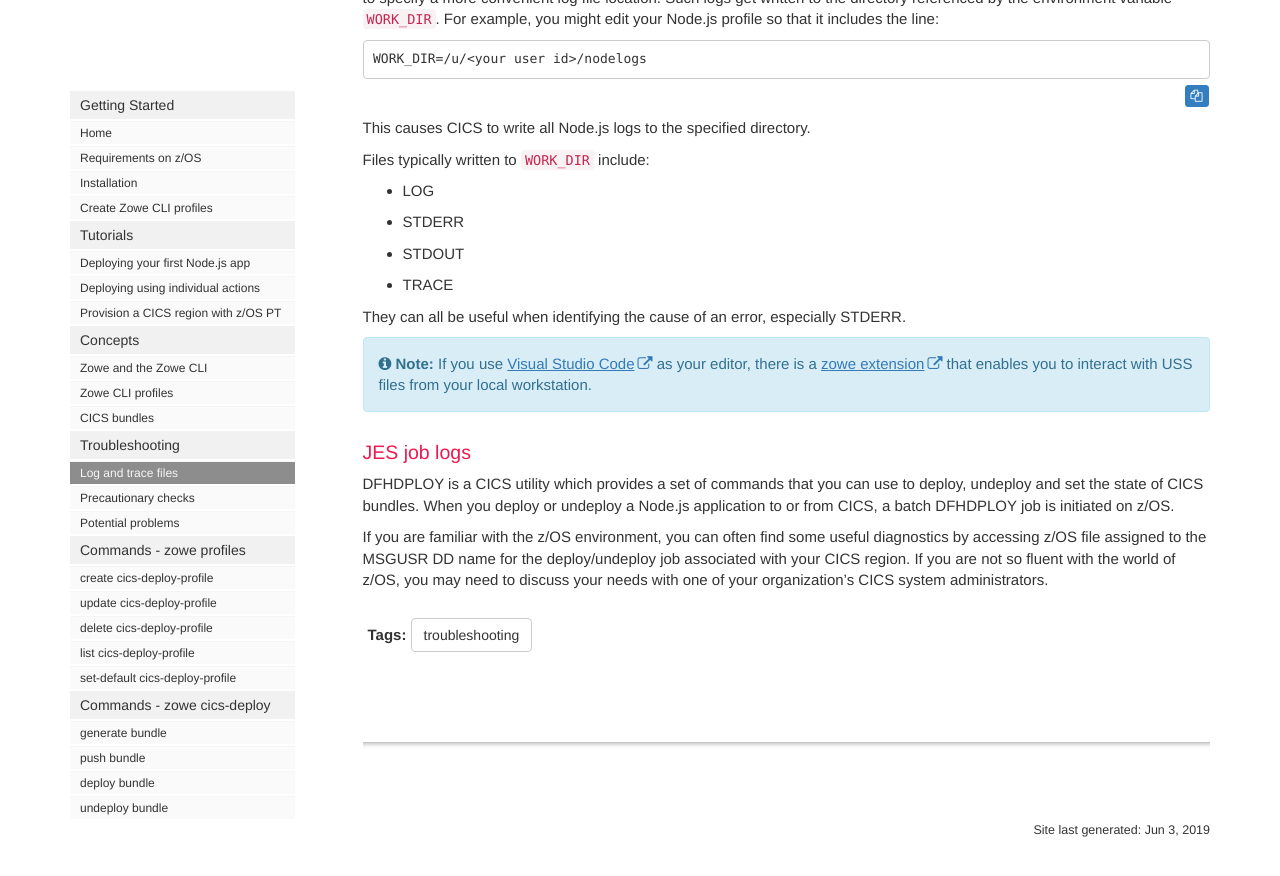
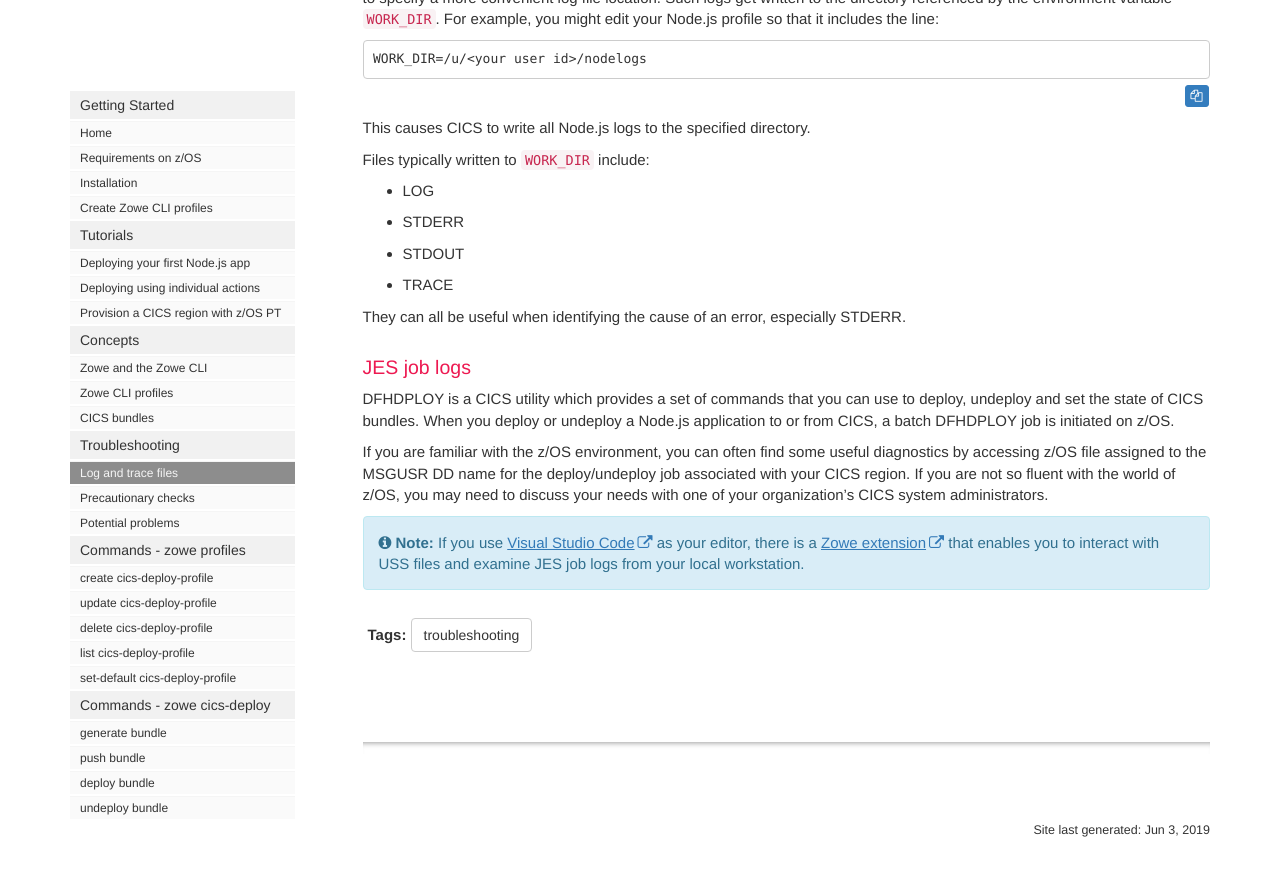
Before and after one commit to IBM/zowe-cli-cics-deploy-plugin, a Jekyll site: the page built from docs/pages/cdp/cdp-Troubleshooting-General.md, in a window 1280 px wide and 900 px high, scrolled down 794 px. Shown: the top 876 px of the window. Built offline with Jekyll 4.4.1, drawn with Linux system fonts in a browser that asks for light colours; nearby versions of some CDN libraries; comment, search, counter and statistics services are not loaded.

Commit message:
Minor tweak to troubleshooting

```diff
--- a/docs/pages/cdp/cdp-Troubleshooting-General.md
+++ b/docs/pages/cdp/cdp-Troubleshooting-General.md
@@ -52,9 +52,9 @@ Files typically written to `WORK_DIR` include:
 
 They can all be useful when identifying the cause of an error, especially STDERR.
 
-{% include note.html content="If you use [Visual Studio Code](https://code.visualstudio.com/) as your editor, there is a [zowe extension](https://github.com/zowe/vscode-extension-for-zowe) that enables you to interact with USS files from your local workstation." %}
-
 ### JES job logs
 DFHDPLOY is a CICS utility which provides a set of commands that you can use to deploy, undeploy and set the state of CICS bundles. When you deploy or undeploy a Node.js application to or from CICS, a batch DFHDPLOY job is initiated on z/OS.
 
 If you are familiar with the z/OS environment, you can often find some useful diagnostics by accessing z/OS file assigned to the MSGUSR DD name for the deploy/undeploy job associated with your CICS region. If you are not so fluent with the world of z/OS, you may need to discuss your needs with one of your organization's CICS system administrators.
+
+{% include note.html content="If you use [Visual Studio Code](https://code.visualstudio.com/) as your editor, there is a [Zowe extension](https://marketplace.visualstudio.com/items?itemName=Zowe.vscode-extension-for-zowe) that enables you to interact with USS files and examine JES job logs from your local workstation." %}
```
